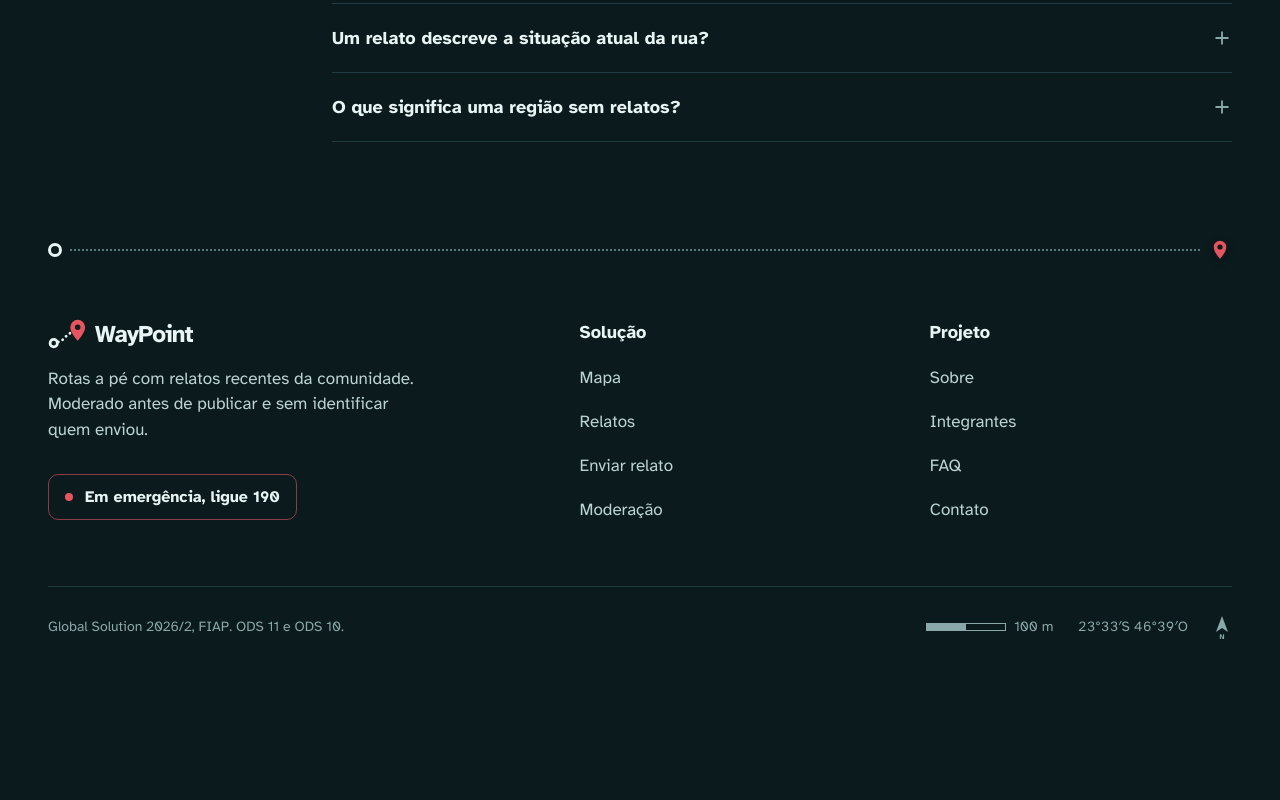
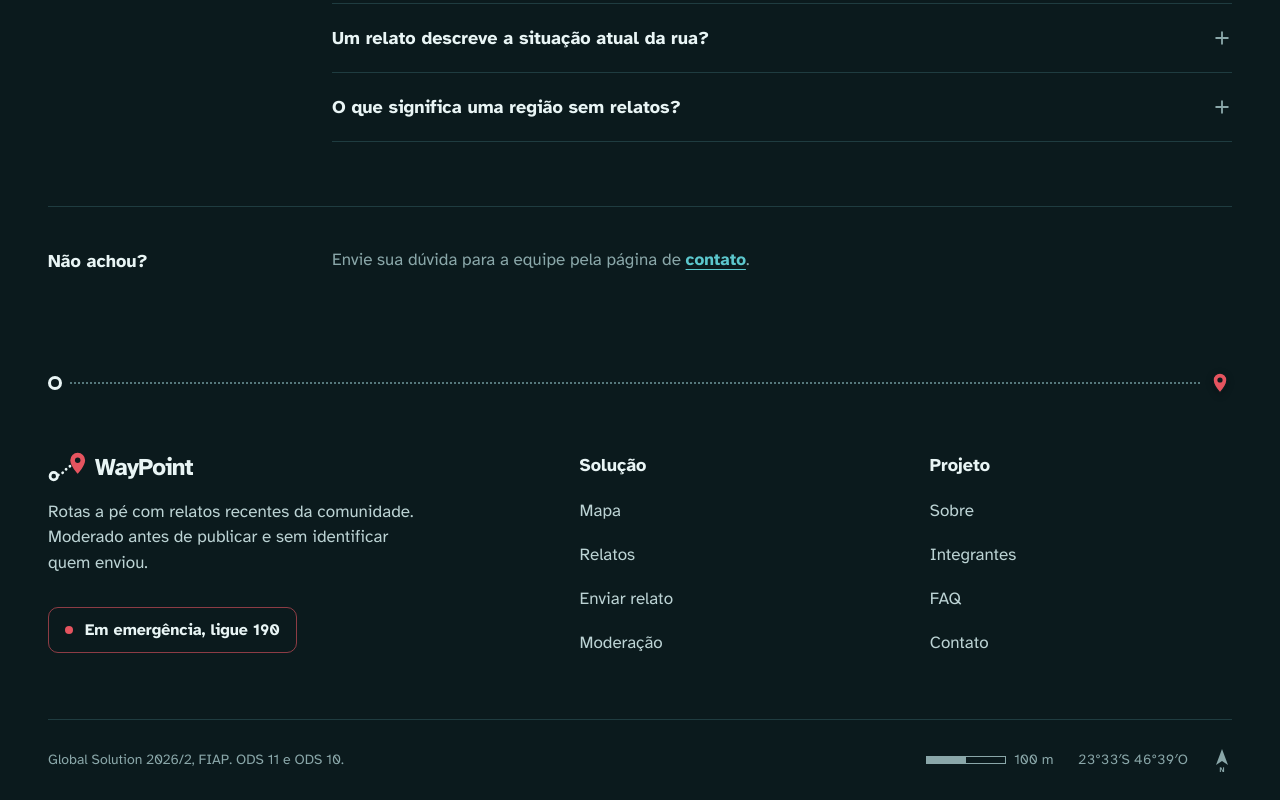
Before and after one commit to pivattidev/waypoint, a React (Vite) app: page /faq in a window 1280 px wide. Shown: the part 908-1708 px from the top of the page. Before the commit the page ends 1575 px from the top, so only its background shows below. Built offline with nearby package versions, Linux system fonts and the light colour scheme.

Commit message:
feat: adiciona link para contato ao final do FAQ

```diff
--- a/src/pages/Faq.tsx
+++ b/src/pages/Faq.tsx
@@ -1,4 +1,5 @@
 import PageHeader from '../components/PageHeader'
+import { Link } from 'react-router-dom'
 
 // Define os campos de cada pergunta
 interface Pergunta {
@@ -125,8 +126,19 @@ export default function Faq() {
     ))}
   </div>
     </section>
-        ))}
+    ))}
+      <div className="grid gap-x-16 gap-y-2 border-t border-line pt-10 lg:grid-cols-[220px_minmax(0,1fr)]">
+      <p className="text-lg font-extrabold">Não achou?</p>
+      <p className="text-[17px] text-muted">
+        Envie sua dúvida para a equipe pela página de{' '}
+        <Link
+        to="/contato"
+        className="font-bold text-link underline underline-offset-4">
+        contato
+        </Link>.
+        </p>
       </div>
-    </>
+    </div>
+  </>
   )
 }
```
